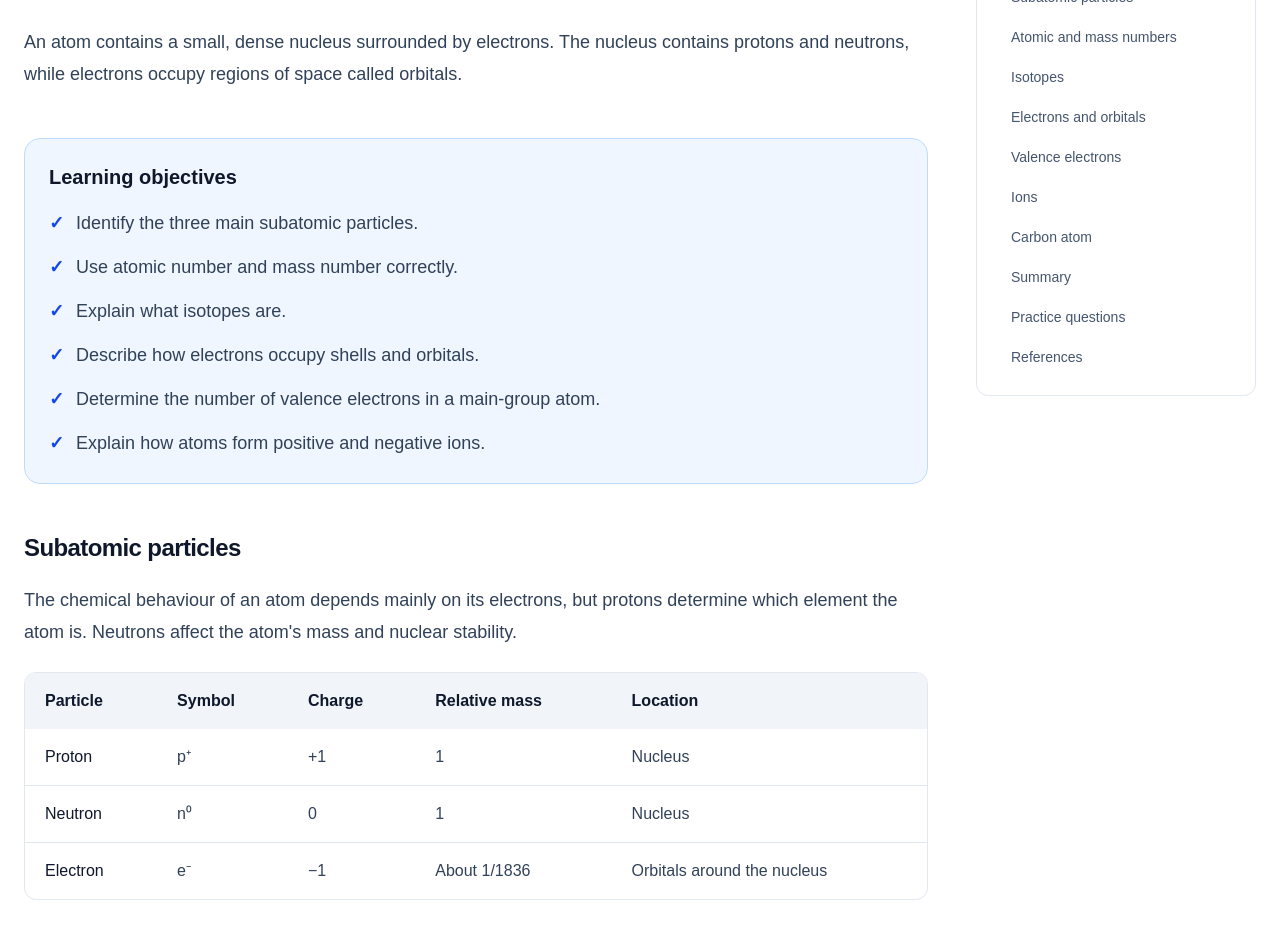
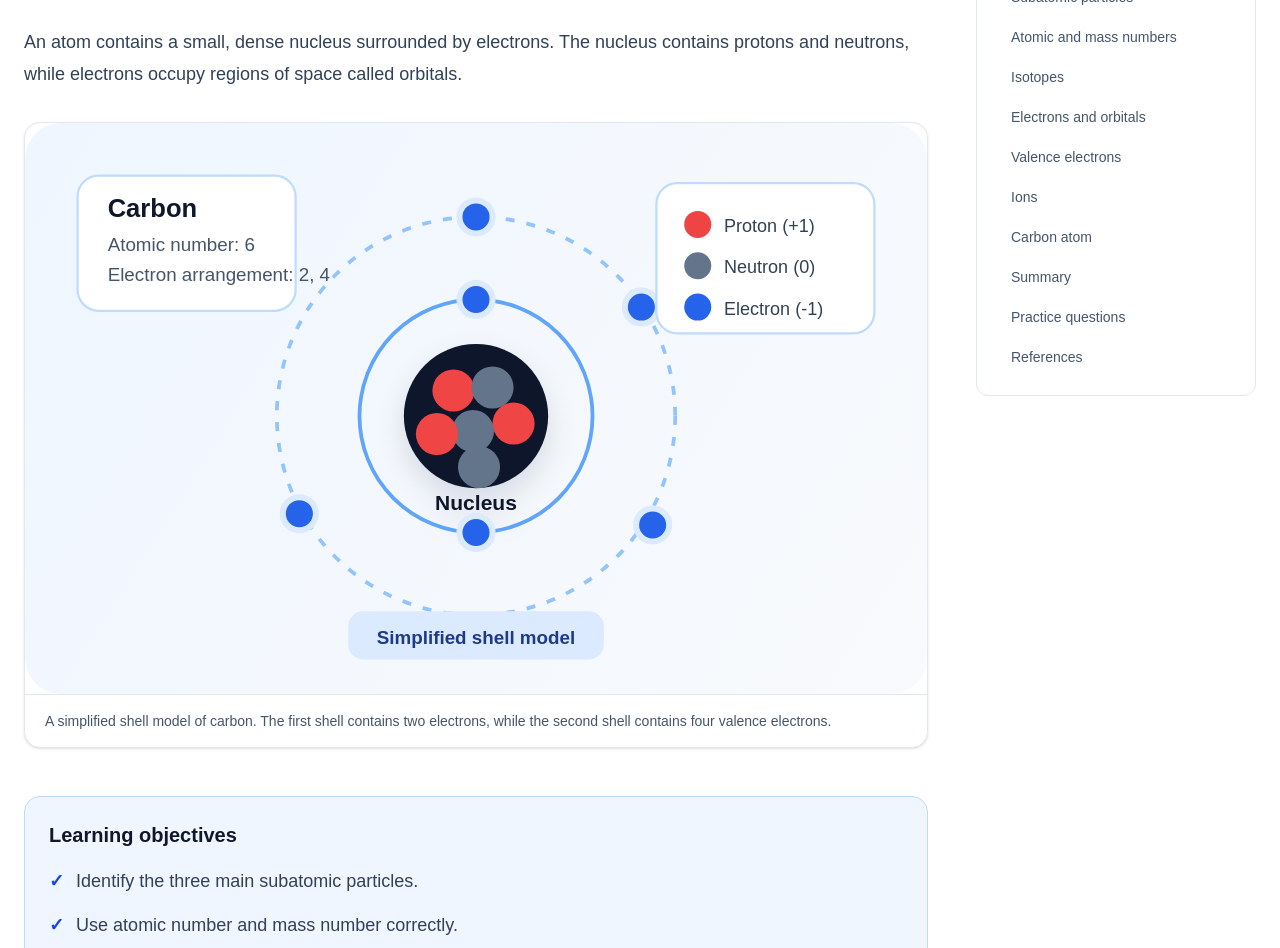
Before and after one commit to Bijnek81SE/my-website, a Next.js app: page /learn/fundamentals/atomic-structure in a window 1280 px wide. Shown: the part 620-1568 px from the top of the page. Built offline with nearby package versions, Linux system fonts and the light colour scheme.

Commit message:
feat(lesson): add atomic structure lesson with illustration

```diff
--- a/app/learn/fundamentals/atomic-structure/page.tsx
+++ b/app/learn/fundamentals/atomic-structure/page.tsx
@@ -1,4 +1,5 @@
 import type { Metadata } from "next";
+import Image from "next/image";
 import LessonPage from "@/components/Lesson/LessonPage";
 import LessonSection from "@/components/Lesson/LessonSection";
 import LessonNavigation from "@/components/Lesson/LessonNavigation";
@@ -69,6 +70,21 @@ export default function AtomicStructurePage() {
           nucleus contains protons and neutrons, while electrons occupy regions
           of space called orbitals.
         </p>
+
+        <figure className="mt-8 overflow-hidden rounded-2xl border border-slate-200 bg-white shadow-sm">
+          <Image
+            src="/images/atomic-structure/carbon-atom.svg"
+            alt="Simplified carbon atom showing a nucleus with protons and neutrons surrounded by two electron shells containing six electrons"
+            width={1200}
+            height={760}
+            priority
+            className="h-auto w-full"
+          />
+          <figcaption className="border-t border-slate-200 px-5 py-4 text-sm text-slate-600">
+            A simplified shell model of carbon. The first shell contains two
+            electrons, while the second shell contains four valence electrons.
+          </figcaption>
+        </figure>
       </LessonSection>
 
       <section
```
Also changed, not shown: public/images/atomic-structure/carbon-atom.svg (added).
